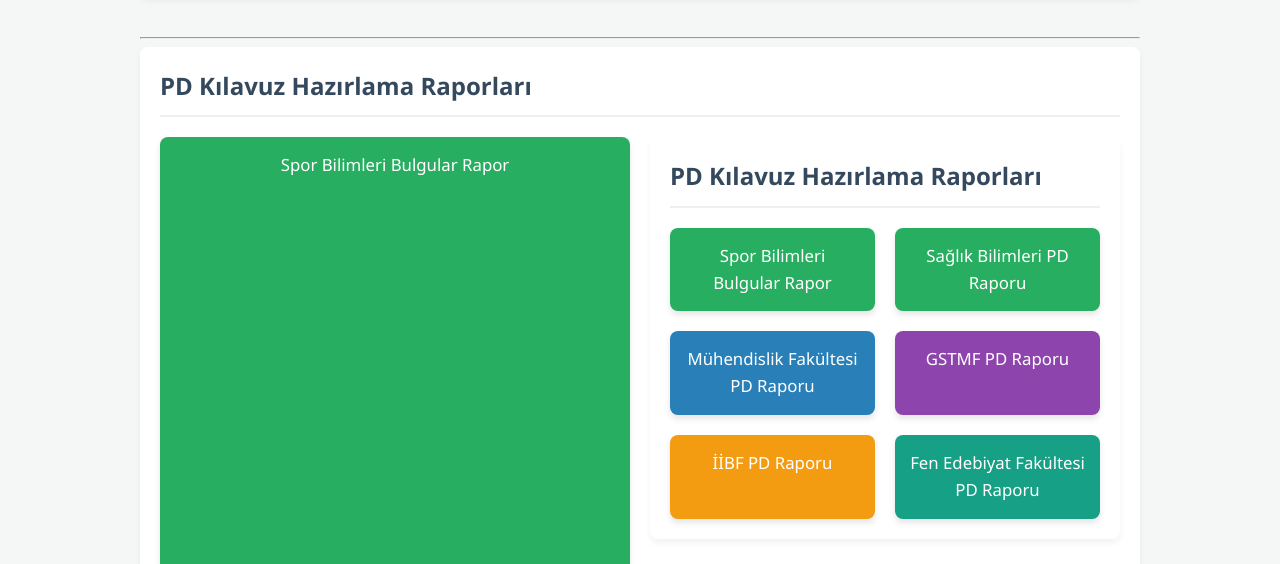
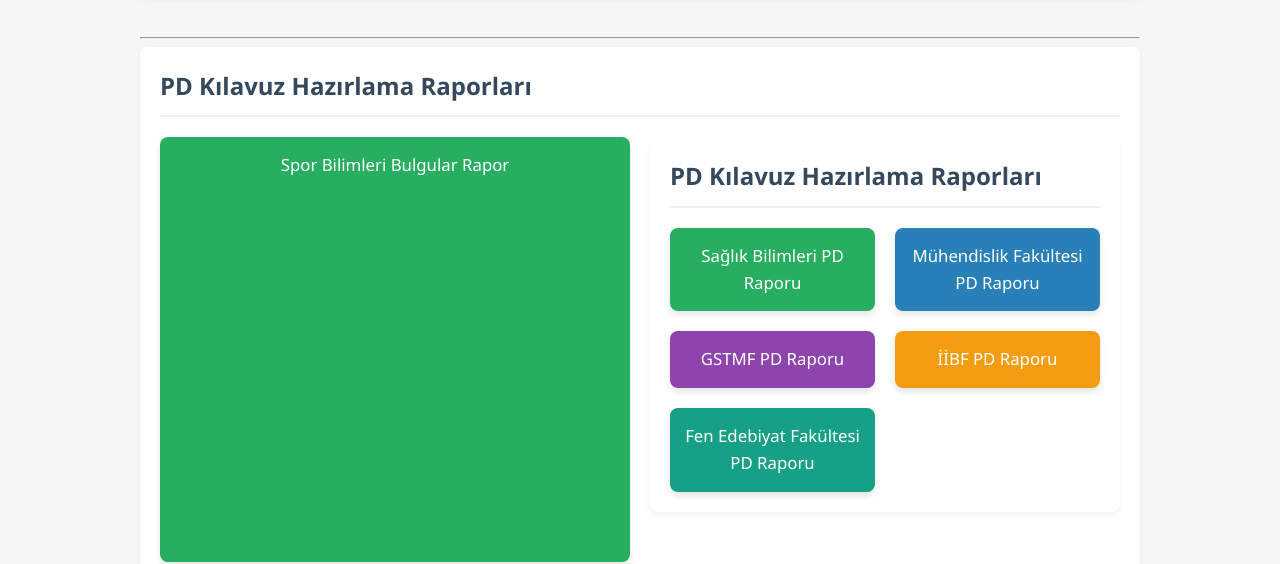
Before and after one commit to huzem/iskur, a plain HTML site: page index.html in a window 1280 px wide. Shown: the part 237-801 px from the top of the page. Drawn offline with Linux system fonts and the light colour scheme.

Commit message:
Update index.html

```diff
--- a/index.html
+++ b/index.html
@@ -274,12 +274,9 @@
 
 
         <section id="pd-kilavuz-raporlar">
+
     <h2>PD Kılavuz Hazırlama Raporları</h2>
     <div class="links">
-        <a href="https://huzem.github.io/iskur/spor_bulgular.html" class="link-button saglik" target="_blank">
-            Spor Bilimleri Bulgular Rapor
-        </a>
-
         <a href="https://www.canva.com/design/DAG537TLWD0/eGVxiXdcnum31wps9BFz4g/edit?utm_content=DAG537TLWD0&utm_campaign=designshare&utm_medium=link2&utm_source=sharebutton"
            class="link-button saglik" target="_blank">
             Sağlık Bilimleri PD Raporu
```
